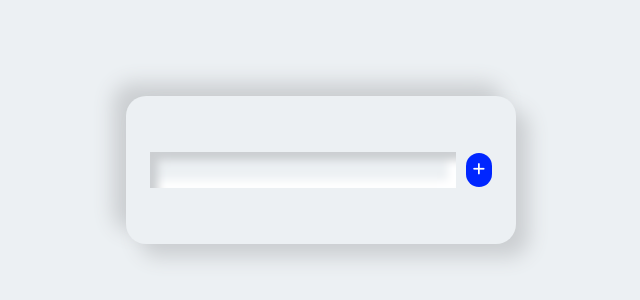
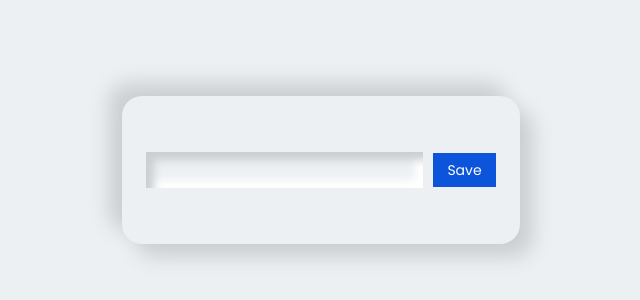
Before and after one commit to Kel-VinTech/todo-app, a plain HTML site: page index.html in a window 1280 px wide. Shown: the part 230-530 px from the top of the page, without its empty margins (319-959 px from the left). Drawn offline with Linux system fonts and the light colour scheme.

Commit message:
update app

```diff
--- a/index.html
+++ b/index.html
@@ -12,10 +12,12 @@
     <div class="container">
         <div class="text-space">
             <input type="text">
-            <button class="addBtn"><i class="fa-solid fa-plus"></i></button>
-            <button class="saveBtn" style="display: none;">Save</button>
+            <button class="addBtn" style="display: none;"><i class="fa-solid fa-plus"></i></button>
+            <button class="saveBtn" >Save</button>
         </div>
-        <div class="listBox"></div>
+        <div class="listBox">
+            <div class="add"></div>
+        </div>
     </div>
     <script src="/app.js"></script>
 </body>
--- a/style.css
+++ b/style.css
@@ -33,6 +33,7 @@ body{
 input {
     color: #555;
     border: none;
+    width: 80%;
     background: none;
     outline: none;
     font-size: 15px;
@@ -42,15 +43,21 @@ input {
 }
 
 .addBtn{
-    padding: 0.5em;
     border-radius: 50px;
+    border: none;
     outline: none;
-    background: rgb(0, 38, 255);
+    background: rgb(12, 85, 219);
+}
+
+.saveBtn{
+    padding: 0.4rem 0.9rem;
+    color: #fff;
+    font-size: 14px;
     border: none;
-    font-weight: 600;
+    background: rgb(12, 85, 219);
 }
 button i {
-    font-size: 14px;
+    font-size: 13px;
     color: #fff;
-
+    padding: 0.5rem 0.3rem;
 }
```
Also changed, not shown: 1 other file.
